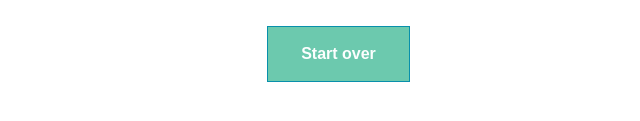
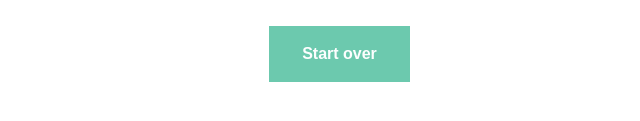
Before and after one commit to shivangi-srivastava-cedcoss/typing-test, a plain HTML site: page index.html in a window 1280 px wide. Shown: the part 665-786 px from the top of the page, 640-1280 px from the left. Drawn offline with Linux system fonts and the light colour scheme.

Commit message:
Add files via upload

```diff
--- a/style.css
+++ b/style.css
@@ -89,7 +89,7 @@ body
 }
 .btnStartOver
 {
-    border: 1px solid #0890ab;
+    border: 1px;
     color: #fcfefe;
     background: #6cc9ae;
     font-size: 1em;
```
